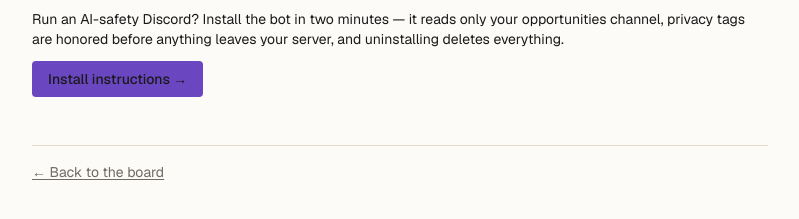
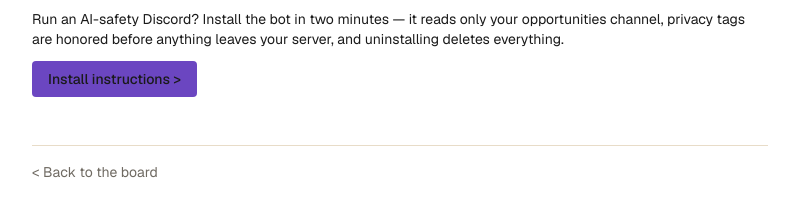
Before and after one commit to kaustubhkislay/aisafety-opportunities, a Next.js app in the folder web/: page /partners in a window 1280 px wide. Shown: the part 273-492 px from the top of the page, without its empty margins (240-1039 px from the left). Built offline with nearby package versions, Linux system fonts and the light colour scheme; no server answers; a web font is replaced by a local one.

Commit message:
style: < > arrows, no underlines, pure-white outer background
Co-Authored-By: Claude Fable 5 <noreply@anthropic.com>

```diff
--- a/web/app/globals.css
+++ b/web/app/globals.css
@@ -3,7 +3,7 @@
 
 :root {
   /* WAISI design system: cream, charcoal, violet, Lora. */
-  --background: #fcfbf8;
+  --background: #ffffff;
   --foreground: #1a1a1a;
   --card: #ffffff;
   --muted: #6f6a62;
--- a/web/app/page.tsx
+++ b/web/app/page.tsx
@@ -55,13 +55,13 @@ export default async function Home() {
       <OpportunityList opportunities={opportunities} nowISO={now.toISOString()} />
 
       <footer className="mt-12 border-t border-[var(--edge)] pt-4 text-sm text-[var(--muted)]">
-        <a href="/privacy" className="underline decoration-1 underline-offset-2 hover:text-[var(--brand-hover)]">Privacy</a>
+        <a href="/privacy" className="hover:text-[var(--brand-hover)]">Privacy</a>
         {" · "}
-        <a href="/terms" className="underline decoration-1 underline-offset-2 hover:text-[var(--brand-hover)]">Terms</a>
+        <a href="/terms" className="hover:text-[var(--brand-hover)]">Terms</a>
         {" · "}
-        <Link href="/partners" className="underline decoration-1 underline-offset-2 hover:text-[var(--brand-hover)]">Partners</Link>
+        <Link href="/partners" className="hover:text-[var(--brand-hover)]">Partners</Link>
         {" · "}
-        <a href="https://github.com/kaustubhkislay/aisafety-opportunities" className="underline decoration-1 underline-offset-2 hover:text-[var(--brand-hover)]">
+        <a href="https://github.com/kaustubhkislay/aisafety-opportunities" className="hover:text-[var(--brand-hover)]">
           Open source
         </a>
       </footer>
--- a/web/app/partners/page.tsx
+++ b/web/app/partners/page.tsx
@@ -56,13 +56,13 @@ export default async function PartnersPage() {
           href={INSTALL_URL}
           className="mt-3 inline-block rounded bg-[var(--brand)] px-4 py-2 text-sm font-medium text-white transition-colors hover:bg-[var(--brand-hover)] active:translate-y-px"
         >
-          Install instructions →
+          {"Install instructions >"}
         </a>
       </section>
 
       <footer className="mt-12 border-t border-[var(--edge)] pt-4 text-sm text-[var(--muted)]">
-        <Link href="/" className="underline decoration-1 underline-offset-2 hover:text-[var(--brand-hover)]">
-          ← Back to the board
+        <Link href="/" className="hover:text-[var(--brand-hover)]">
+          {"< Back to the board"}
         </Link>
       </footer>
     </main>
--- a/web/app/privacy/page.tsx
+++ b/web/app/privacy/page.tsx
@@ -12,7 +12,7 @@ export default function PrivacyPage() {
       <h1 className="text-2xl font-bold">Privacy</h1>
       <p className="mt-2 text-gray-600">
         This whole project is open source, so everything described here is auditable in{" "}
-        <a href="https://github.com/kaustubhkislay/aisafety-opportunities" className="underline">
+        <a href="https://github.com/kaustubhkislay/aisafety-opportunities" className="transition-colors hover:text-[var(--brand-hover)]">
           the code
         </a>
         . Last updated 2026-07-05.
@@ -73,7 +73,7 @@ export default function PrivacyPage() {
         <h2 className="text-lg font-semibold">Takedown and contact</h2>
         <p className="mt-2">
           To request removal of a listing or your data, use the retraction path above or email{" "}
-          <a href="mailto:kaustubh.kislay@gmail.com" className="underline">
+          <a href="mailto:kaustubh.kislay@gmail.com" className="transition-colors hover:text-[var(--brand-hover)]">
             kaustubh.kislay@gmail.com
           </a>
           . Takedowns are handled fast.
@@ -81,11 +81,11 @@ export default function PrivacyPage() {
       </section>
 
       <footer className="mt-12 text-sm text-gray-500">
-        <Link href="/" className="underline">
+        <Link href="/" className="transition-colors hover:text-[var(--brand-hover)]">
           Home
         </Link>{" "}
         ·{" "}
-        <Link href="/terms" className="underline">
+        <Link href="/terms" className="transition-colors hover:text-[var(--brand-hover)]">
           Terms
         </Link>
       </footer>
--- a/web/app/terms/page.tsx
+++ b/web/app/terms/page.tsx
@@ -37,7 +37,7 @@ export default function TermsPage() {
           Don&apos;t use the site or its feeds to spam, misrepresent listings, or attempt to inject
           malicious or misleading content into source communities. Server owners may remove the bot
           at any time, which deletes their data (see{" "}
-          <Link href="/privacy" className="underline">
+          <Link href="/privacy" className="transition-colors hover:text-[var(--brand-hover)]">
             Privacy
           </Link>
           ).
@@ -53,11 +53,11 @@ export default function TermsPage() {
       </section>
 
       <footer className="mt-12 text-sm text-gray-500">
-        <Link href="/" className="underline">
+        <Link href="/" className="transition-colors hover:text-[var(--brand-hover)]">
           Home
         </Link>{" "}
         ·{" "}
-        <Link href="/privacy" className="underline">
+        <Link href="/privacy" className="transition-colors hover:text-[var(--brand-hover)]">
           Privacy
         </Link>
       </footer>
--- a/web/app/theory-of-change/page.tsx
+++ b/web/app/theory-of-change/page.tsx
@@ -56,8 +56,8 @@ export default function TheoryOfChangePage() {
       </section>
 
       <footer className="mt-12 border-t border-[var(--edge)] pt-4 text-sm text-[var(--muted)]">
-        <Link href="/" className="underline decoration-1 underline-offset-2 hover:text-[var(--brand-hover)]">
-          ← Back to the board
+        <Link href="/" className="hover:text-[var(--brand-hover)]">
+          {"< Back to the board"}
         </Link>
       </footer>
     </main>
```
Also changed, not shown: 1 other file (tests, documents, lock files or other folders).
